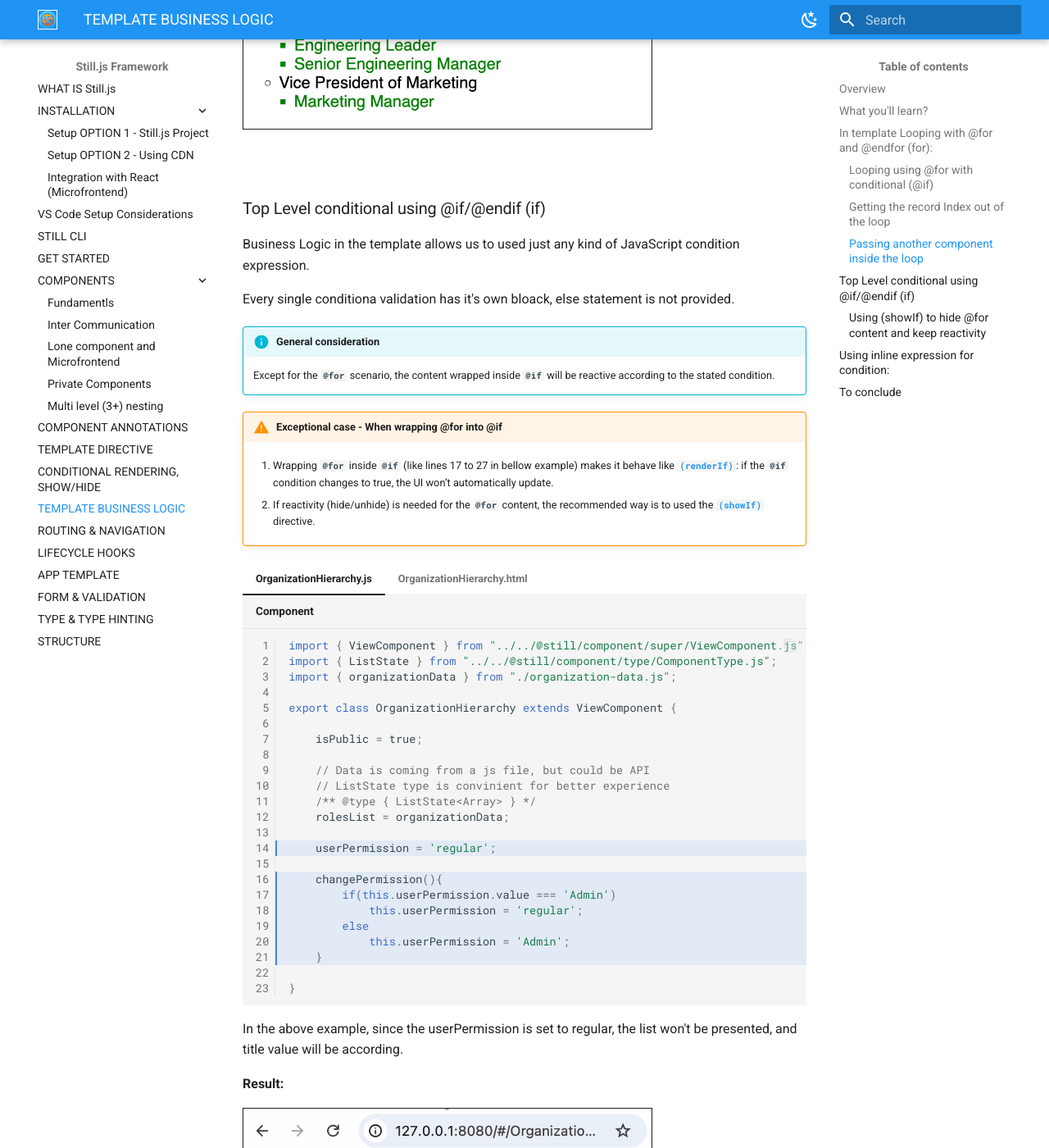
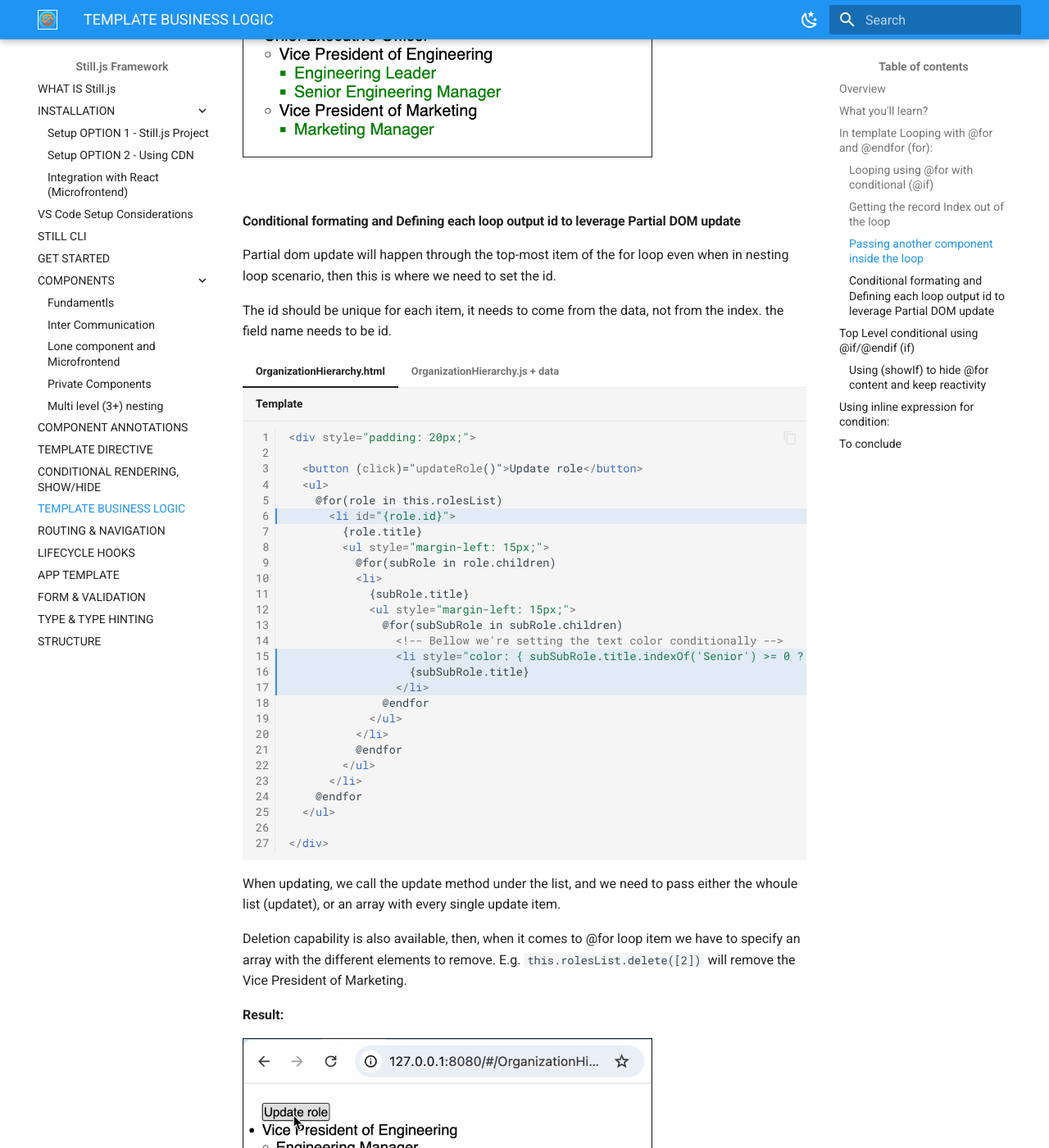
Before and after one commit to still-js/stilljs-site, an MkDocs documentation site: the page built from docs/template-logic.md, in a window 1280 px wide and 1400 px high, scrolled down 4567 px. Shown: the whole window at 82% size. Built offline with MkDocs 1.6.1 and Material for MkDocs 9.7.7, drawn with Linux system fonts in a browser that asks for light colours; some of the changed text lies outside the part shown.

Commit message:
- Aded dom update content in the @for - Adding conditional formatting content

````diff
--- a/docs/template-logic.md
+++ b/docs/template-logic.md
@@ -11,6 +11,7 @@ As of version 1.3.0, Still.js supports template logic, allowing developers to co
 2. Conditional rendering of the <b>`@for`</b> content without reactive effect (top-level <b>`@if`</b>)
 3. Keep reactive effect while conditional rendering of the <b>`@for`</b> content (with <a href="../conditional-rendering/#the-showif-showif-directive-example"><b>`(showIf)`</b></a>)
 4. Top Level conditional (<b>`@if`</b>).
+5. Conditional CSS formatting.
 
 <br>
 
@@ -262,8 +263,105 @@ Like the (forEach) directive, we can pass another component inside the loop.
 ![](assets/img/afto-w-component.png){:width="500"}
 
 
+<br>
+
+
+
+#### Conditional formating and Defining each loop output id to leverage Partial DOM update
+
+Partial dom update will happen through the top-most item of the for loop even when in nesting loop scenario, then this is where we need to set the id.
+
+The id should be unique for each item, it needs to come from the data, not from the index. the field name needs to be id.
+
+=== "OrganizationHierarchy.html"
+
+    ```html title="Template" linenums="1" hl_lines="6 15-17"
+    <div style="padding: 20px;">
+
+	  <button (click)="updateRole()">Update role</button>
+	  <ul>
+	    @for(role in this.rolesList)
+	      <li id="{role.id}">
+	    	{role.title}
+	    	<ul style="margin-left: 15px;">
+	    	  @for(subRole in role.children)
+	    	  <li>
+	    		{subRole.title}
+	  		    <ul style="margin-left: 15px;">
+	  			  @for(subSubRole in subRole.children)
+                    <!-- Bellow we're setting the text color conditionally -->
+	  			    <li style="color: { subSubRole.title.indexOf('Senior') >= 0 ? 'green' : '' }">
+	  				  {subSubRole.title}
+	  			    </li>
+	  			  @endfor
+	  		    </ul>
+	    	  </li>
+	    	  @endfor
+	    	</ul>
+	      </li>
+	    @endfor
+	  </ul>
+
+    </div>
+    ```
+
+=== "OrganizationHierarchy.js + data"
+
+    ```js title="Template" linenums="1" hl_lines="12-29 31-37"
+    import { ViewComponent } from "../../@still/component/super/ViewComponent.js";
+    import { ListState } from "../../@still/component/type/ComponentType.js";
+    import { organizationData } from "./organization-data.js";
+
+    export class OrganizationHierarchy extends ViewComponent {
+
+        isPublic = true;
+
+        // Data is assigned straight, but could come from API
+        // ListState type is convinient for supporting .update
+        /** @type { ListState<Array> } */
+        rolesList = [
+            {
+                "id": 1,//First item unique id
+                "title": "Vice President of Engineering",
+                "children": [ {
+                    "title": "Engineering Manager",
+                    "children": [{"title": "Senior Dev"},{"title": "Dev"}]
+                }]
+            },
+            {
+                "id": 2,//Second item unique id
+                "title": "Vice President of Marketing",
+                "children": [ {
+                    "title": "Marketing Manager",
+                    "children": [ {"title": "Marketing Specialist"} ]
+                }]
+            }
+        ];
+
+        updateRole(){
+            const role = this.rolesList.value[0];
+            role.title = 'Senior VP of Eng';
+            role.children[0].children[0].title = 'Tech Lead';
+            role.children[0].children[1].title = 'Senior Dev';
+            this.rolesList.update([role]);
+        }
+
+    }
+    ```
+
+When updating, we call the update method under the list, and we need to pass either the whoule list (updatet), or an array with every single update item.
+
+Deletion capability is also available, then, when it comes to @for loop item we have to specify an array with the different elements to remove. E.g. `this.rolesList.delete([2])` will remove the Vice President of Marketing.
+
+<b>Result:</b>
+
+![](assets/img/atfor-dom-update.gif){:width="500"}
 
 <br>
+
+
+
+
 
 ### Top Level conditional using @if/@endif (if)
 
@@ -442,9 +540,9 @@ The directive is placed straight to our list tag (UL) thereby replacing the @if
 
 Inline block is especially for conditional scenario, except for loops (for) it supports whole <b>`if`</b> statements block with as well as <b>`else if`</b> as needed.
 
-=== "OrganizationHierarchy.js"
+=== "OrganizationHierarchy.html"
 
-    ```js title="Component" linenums="1" hl_lines="3"
+    ```html title="Component" linenums="1" hl_lines="3"
     <div style="padding: 20px;">
 
     ${ this.userPermission === 'Admin' ? 'Full User Privileges' : 'Limitted User Privileges' }
@@ -472,6 +570,10 @@ Inline block is especially for conditional scenario, except for loops (for) it s
     }
 </style>
 
+The inline expression is also a good approach for conditional formating when outside the for loop.
+
+<br>
+
 ### To conclude
 
 Template logic in Still.js is a good alternative or complement to the template directives (line <b>`(forEach)`</b>, <b>`(showIf)`</b>, <b>`(renderIf)`</b>).
````
Also changed, not shown: docs/assets/img/atfor-dom-update.gif (added).
